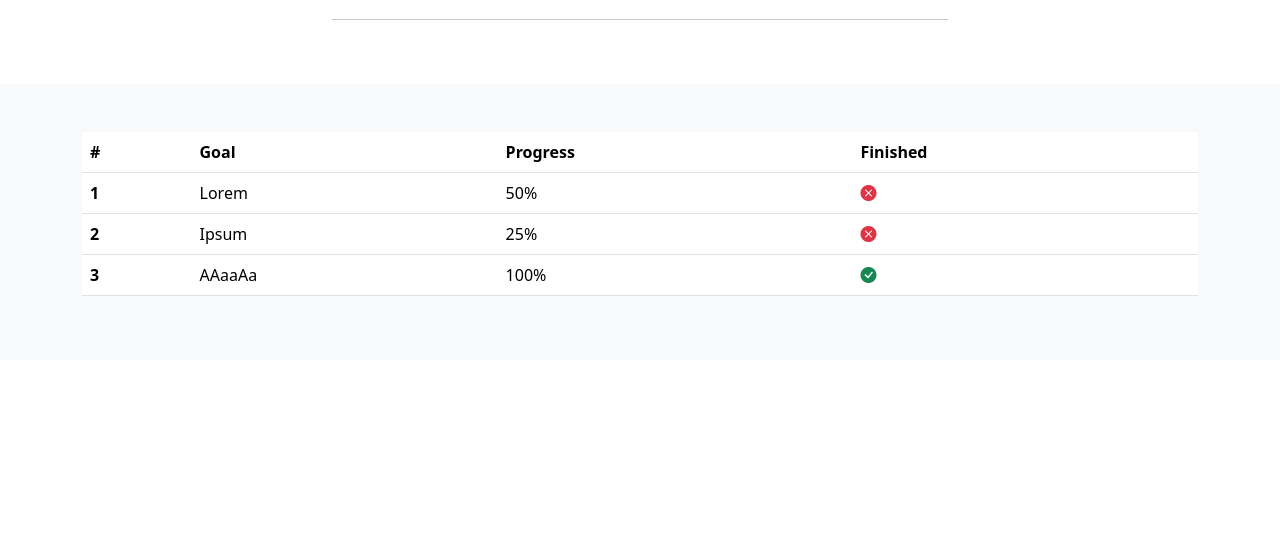
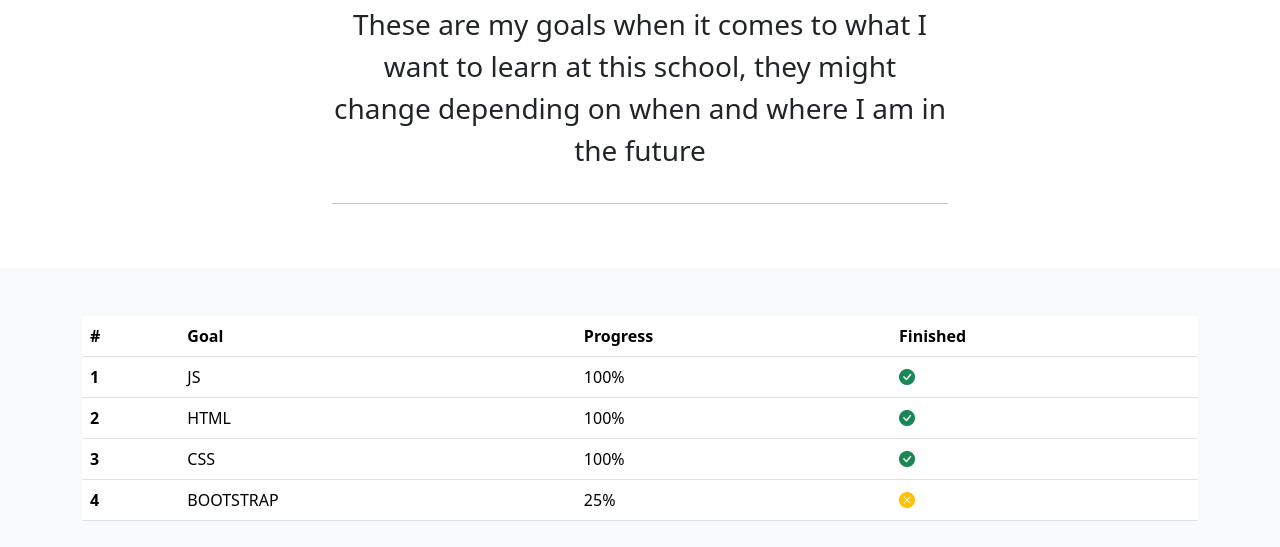
Before and after one commit to DawDev/dawdev.-github.-io, a plain HTML site: page goals.html in a window 1280 px wide. Shown: the part 141-688 px from the top of the page. Drawn offline with nearby package versions, Linux system fonts and the light colour scheme.

Commit message:
changed the look of goals.html and mission.html & added my email to profile.html

```diff
--- a/goals.html
+++ b/goals.html
@@ -35,6 +35,13 @@
 				</div>
 				<div class="row">
 					<div class="col-3"></div>
+					<div class="col-6">
+						<p class="fs-3 text-center">These are my goals when it comes to what I want to learn at this school, they might change depending on when and where I am in the future</p>
+					</div>
+					<div class="col-3"></div>
+				</div>
+				<div class="row">
+						<div class="col-3"></div>
 						<div class="col-6"><hr></div>
 						<div class="col-3"></div>
 				</div>
@@ -53,21 +60,27 @@
 								<tbody>
 									<tr>
 										<th scope="row">1</th>
-                    <td>Lorem</td>
-                    <td>50%</td>
-                    <td><i class="bi bi-x-circle-fill text-danger"></i></td>
+										<td>JS</td>
+										<td>100%</td>
+										<td><i class="bi bi-check-circle-fill text-success"></i></td>
 									</tr>
 									<tr>
 										<th scope="row">2</th>
-                    <td>Ipsum</td>
-                    <td>25%</td>
-                    <td><i class="bi bi-x-circle-fill text-danger"></i></td>
+										<td>HTML</td>
+										<td>100%</td>
+										<td><i class="bi bi-check-circle-fill text-success"></i></td>
 									</tr>
 									<tr>
 										<th scope="row">3</th>
-                    <td>AAaaAa</td>
+										<td>CSS</td>
 										<td>100%</td>
 										<td><i class="bi bi-check-circle-fill text-success"></i></td>
+									</tr>
+									<tr>
+										<th scope="row">4</th>
+										<td>BOOTSTRAP</td>
+										<td>25%</td>
+										<td><i class="bi bi-x-circle-fill text-warning"></i></td>
 									</tr>
 								</tbody>
 							</table>
--- a/js/main.js
+++ b/js/main.js
@@ -6,6 +6,7 @@ const skillListElem = document.querySelector('.skill-list');
 const aboutMe = document.querySelector('.about-me');
 const quoteElement = document.querySelector('.quote');
 const quoteAuthorElement = document.querySelector('.quote-author');
+const emailElem = document.querySelector('.email-elem');
 
 // const profileData = {
 //     username: 'DawDev',
@@ -42,6 +43,7 @@ function addData(profileData) {
     profileImgElem.src = profileData.pfpUrl;
     usernameElem.innerText = profileData.username;
     aboutMe.innerText = profileData.aboutMe;
+    emailElem.innerHTML = profileData.email;
 
     profileData.skills.forEach((skill) => {
         skillListElem.innerHTML += `<li class="list-group-item">${skill}</li>`;
--- a/profiledata/profiledata.json
+++ b/profiledata/profiledata.json
@@ -1,13 +1,10 @@
 {
     "username": "DawDev",
     "email": "dawkaprol@gmail.com",
-    "birthDate": "07-08-2005",
     "pfpUrl": "./img/profile_picture.jpg",
-    "bio": "Lorem Ipusm idrc rn",
     "projects": [{}, {}],
     "education": ["VMBO-KADER", "MBO-4 SOFTWARE DEV"],
     "skills": ["Python", "JavaScript", "HTML", "CSS", "Bootstrap", "SQLITE", "Flask", "BottlePy", "Pygame", "GDScript", "C#, C++ and C -basics", "Polish", "English", "Dutch"],
     "bannerColor": "red",
-    "socials": ["dont-care"],
     "aboutMe": "My name is Dawid, I'm 17 and currently am going to ROC Mondriaan school, in the direction of MBO4 software development, I have been programming as a hobby for quite some time now and am pretty good at it. As for personal hobbies, programming aside, I like gaming, spend a lot of time watching youtube videos and 'semi'-educating myself (learning random stuff I'll probably never use)."
 }
```
Also changed, not shown: mission.html (+2 -2 lines), profile.html (+9 -0 lines), pva.html (+2 -2 lines). Lines whose indentation alone changed are shown as unchanged.
